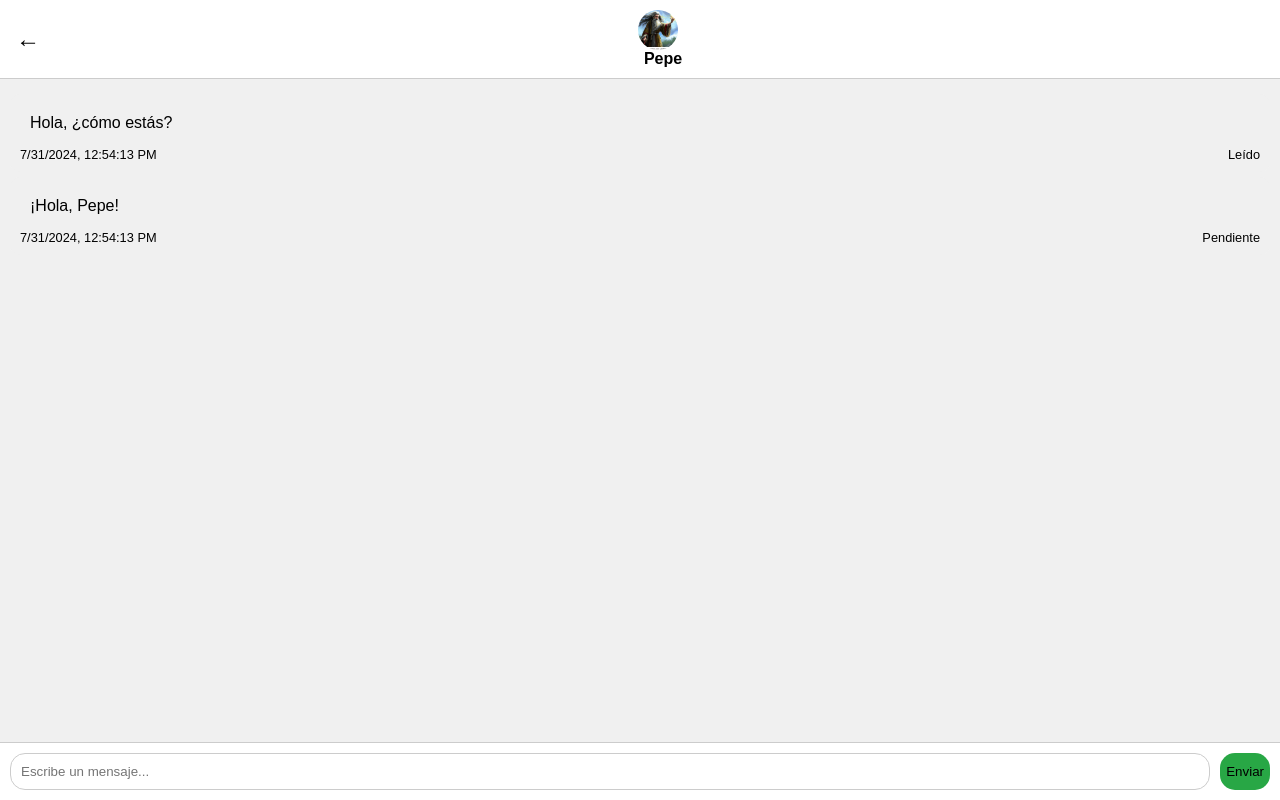
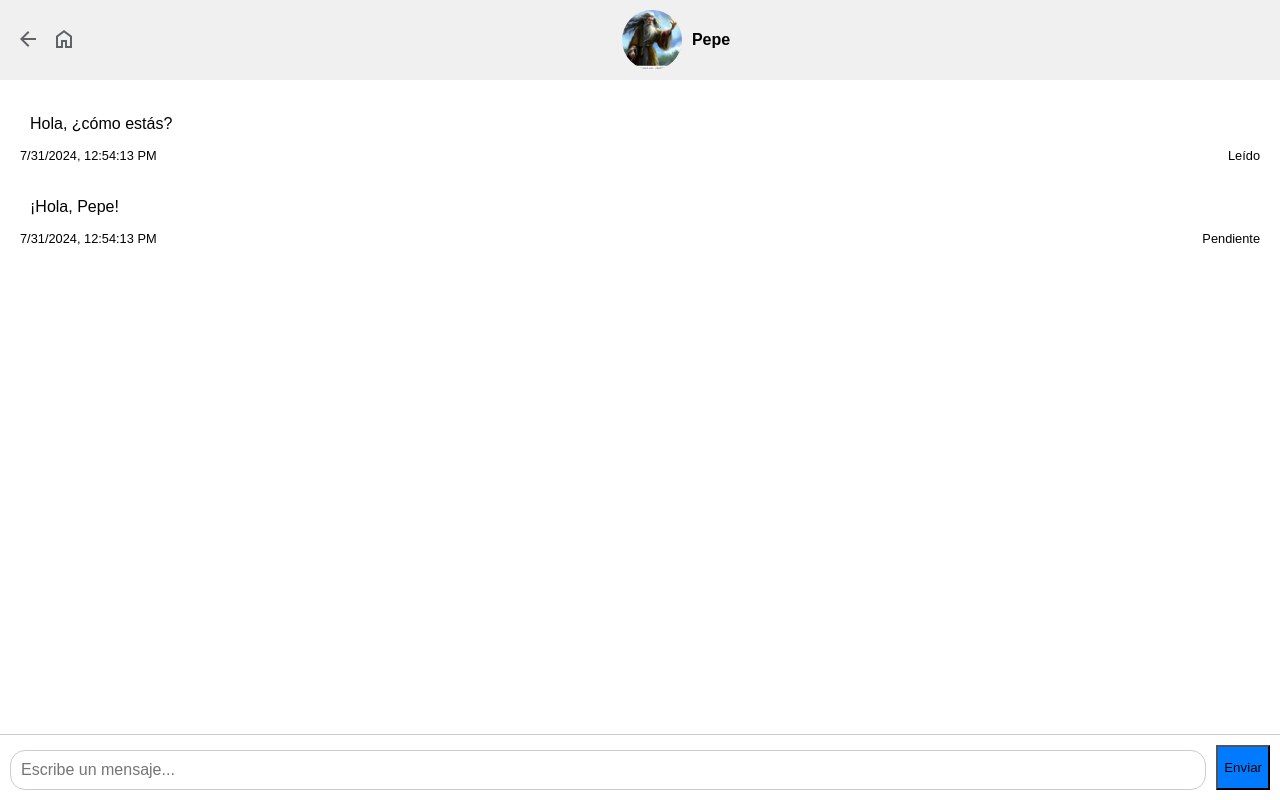
Before and after one commit to Luishub7/utnver, a React (Vite) app: page /chat/1 in a window 1280 px wide. Built offline with nearby package versions, Linux system fonts and the light colour scheme.

Commit message:
botones home y arrow

```diff
--- a/src/componentes/Chat.jsx
+++ b/src/componentes/Chat.jsx
@@ -49,8 +49,11 @@ const Chat = () => {
   return (
     <div className="chat-container">
       <div className="chat-header">
-        <button className="back-button" onClick={() => navigate('/')}>
-          ←
+        <button className="back-button" onClick={() => navigate(-1)}>
+          <img src="/imagenes/arrow_back.svg" alt="Back" />
+        </button>
+        <button className="home-button" onClick={() => navigate('/')}>
+          <img src="/imagenes/home.svg" alt="Home" />
         </button>
         <div className="contact-info-chat" onClick={handleContactClick}>
           <img src={contact.avatar} alt={`${contact.name} avatar`} className="contact-avatar" />
--- a/src/componentes/ContactList.jsx
+++ b/src/componentes/ContactList.jsx
@@ -3,7 +3,7 @@
 import React, { useState, useEffect } from 'react';
 import { Link, useNavigate } from 'react-router-dom';
 import '../estilos/ContactList.css';
-import { loadFromLocalStorage, saveToLocalStorage } from '../data/localStorage';
+import { loadFromLocalStorage } from '../data/localStorage';
 
 const getLastMessage = (messages, contactId) => {
   const contactMessages = messages
--- a/src/componentes/ContactSettings.jsx
+++ b/src/componentes/ContactSettings.jsx
@@ -7,13 +7,16 @@ import { loadFromLocalStorage } from '../data/localStorage';
 const ContactSettings = () => {
   const { contactId } = useParams();
   const navigate = useNavigate();
-  const contact = loadFromLocalStorage('contacts').find(c => c.id == contactId);
+  const contact = loadFromLocalStorage('contacts').find(c => c.id === contactId);
 
   return (
     <div className="settings-container">
       <div className="settings-header">
         <button className="back-button" onClick={() => navigate(-1)}>
-          ←
+          <img src="/imagenes/arrow_back.svg" alt="Back" />
+        </button>
+        <button className="home-button" onClick={() => navigate('/')}>
+          <img src="/imagenes/home.svg" alt="Home" />
         </button>
         <img src={contact.avatar} alt={`${contact.name} avatar`} className="contact-avatar" />
         <h1>Configuraciones de {contact.name}</h1>
--- a/src/componentes/NewContact.jsx
+++ b/src/componentes/NewContact.jsx
@@ -19,44 +19,61 @@ const NewContact = () => {
     '/imagenes/5.webp',
     '/imagenes/6.webp',
     '/imagenes/7.webp',
-    '/imagenes/8.webp',
-    '/imagenes/9.webp',
-    '/imagenes/10.webp',
-
+    '/imagenes/8.webp'
   ];
 
-  const handleAddContact = () => {
-    if (name && avatar) {
+  const handleSubmit = (e) => {
+    e.preventDefault();
+    const newContact = {
+      id: Date.now(),
+      name,
+      avatar
+    };
+
     const contacts = loadFromLocalStorage('contacts') || [];
-      const newContact = {
-        id: contacts.length + 1,
-        name: name,
-        avatar: avatar,
-      };
-      const updatedContacts = [...contacts, newContact];
-      saveToLocalStorage('contacts', updatedContacts);
-      navigate('/'); // Redirige a la lista de contactos
-    }
+    contacts.push(newContact);
+    saveToLocalStorage('contacts', contacts);
+
+    navigate('/');
   };
 
   return (
     <div className="new-contact-container">
+      <div className="new-contact-header">
+        <button className="back-button" onClick={() => navigate(-1)}>
+          <img src="/imagenes/arrow_back.svg" alt="Back" />
+        </button>
+        <button className="home-button" onClick={() => navigate('/')}>
+          <img src="/imagenes/home.svg" alt="Home" />
+        </button>
+      </div>
       <h2>Nuevo Contacto</h2>
+      <form className="new-contact-form" onSubmit={handleSubmit}>
+        <label>
+          Nombre:
           <input
             type="text"
-        placeholder="Nombre del contacto"
             value={name}
             onChange={(e) => setName(e.target.value)}
+            required
           />
-      <select value={avatar} onChange={(e) => setAvatar(e.target.value)}>
-        <option value="">Seleccionar Avatar</option>
-        {avatarOptions.map((option, index) => (
-          <option key={index} value={option}>
+        </label>
+        <label>
+          Avatar:
+          <select value={avatar} onChange={(e) => setAvatar(e.target.value)} required>
+            <option value="">Seleccionar avatar</option>
+            {avatarOptions.map((option) => (
+              <option key={option} value={option}>
+                <img src={option} alt="Avatar opción" className="avatar-option" />
                 {option}
               </option>
             ))}
           </select>
-      <button onClick={handleAddContact}>Guardar Contacto</button>
+        </label>
+        <button type="submit" className="new-contact-submit">
+          Guardar
+        </button>
+      </form>
     </div>
   );
 };
--- a/src/estilos/Chat.css
+++ b/src/estilos/Chat.css
@@ -1,4 +1,5 @@
 /* src/estilos/Chat.css */
+
 .chat-container {
   display: flex;
   flex-direction: column;
@@ -8,67 +9,39 @@
 .chat-header {
   display: flex;
   align-items: center;
+  justify-content: space-between;
   padding: 10px;
-  border-bottom: 1px solid #ccc;
-  background-color: white;
+  background-color: #f0f0f0;
 }
 
-.back-button {
-  font-size: 1.5em;
-  background: none;
+.back-button, .home-button {
+  background-color: transparent;
   border: none;
   cursor: pointer;
+}
+
+.contact-info-chat {
+  display: flex;
+  align-items: center;
+  cursor: pointer;
+  flex-grow: 1;
+  justify-content: center;
+}
+
+.contact-avatar {
+  width: 40px;
+  height: 40px;
+  border-radius: 50%;
+  margin-right: 10px;
+}
+
+.contact-name {
+  font-weight: bold;
 }
 
 .messages-container {
   flex-grow: 1;
   overflow-y: auto;
   padding: 10px;
+  background-color: #fff;
 }
-
-.message-input-container {
-  display: flex;
-  padding: 10px;
-  border-top: 1px solid #ccc;
-  background-color: white;
-}
-
-.message-input-container input {
-  flex-grow: 1;
-  margin-right: 10px;
-}
-.contact-info-chat {
-  flex-grow: 1;
-  display: flex;
-  flex-direction: column;
-  align-items: center;
-}
-.button {
-  padding: 10px 15px;
-  border: none;
-  border-radius: 5px;
-  cursor: pointer;
-  color: white;
-}
-
-.message-input-container button {
-  background-color: #28a745;
-  border: none;
-  border-radius: 15px;
-}
-
-.message-input-container button:hover {
-  background-color: #218838;
-}
-
-@media (max-width: 768px) {
-  .back-button {
-    font-size: 1.2em;
-  }
-}
-
-@media (min-width: 769px) and (max-width: 1200px) {
-  .chat-header {
-    padding: 8px;
-  }
-}
--- a/src/estilos/ContactList.css
+++ b/src/estilos/ContactList.css
@@ -1,92 +1,84 @@
 /* src/estilos/ContactList.css */
+
 .contact-list-container {
-  position: relative;
-  padding-top: 60px;
+  padding: 20px;
 }
 
 .contact-search {
   display: flex;
-  justify-content: space-evenly;
-  position: fixed;
-  top: 0;
-  left: 0;
-  right: 0;
-  z-index: 1000;
-  padding: 10px;
-  background-color: #ffffff0d;
+  justify-content: space-between;
+  margin-bottom: 20px;
 }
 
 .search-input {
-  width: 60%;
+  width: 70%;
   padding: 10px;
-  border: 1px solid #ccc;
-  border-radius: 15px;
+  font-size: 16px;
 }
-.add-contact-button{
-  border-radius: 15px;
-  border-style: none;
-  background-color: #52cf52;
 
+.add-contact-button {
+  padding: 10px 20px;
+  background-color: #A3C9A8;
+  color: #fff;
+  border: none;
+  cursor: pointer;
+  border-radius: 5px;
 }
+
 .contact-list {
   list-style: none;
   padding: 0;
-  margin: 0;
 }
 
 .contact-item {
   display: flex;
-  align-items: flex-start;
+  justify-content: space-between;
+  align-items: center;
   padding: 10px;
-  border-bottom: 1px solid #ccc;
+  border-bottom: 1px solid #ddd;
 }
 
 .contact-link {
   text-decoration: none;
-  color: black;
+  color: inherit;
   display: flex;
   align-items: center;
-  width: 100%;
+  flex-grow: 1;
+}
+
+.contact-avatar {
+  width: 50px;
+  height: 50px;
+  border-radius: 50%;
+  margin-right: 10px;
 }
 
 .contact-info-main {
-  flex-grow: 1;
   display: flex;
   flex-direction: column;
-  justify-content: flex-start;
+}
+
+.contact-name {
+  font-weight: bold;
 }
 
 .contact-lastMessage {
-  font-size: 0.9em;
-  color: #555;
+  font-size: 14px;
+  color: #888;
 }
 
 .contact-date-status {
   display: flex;
   flex-direction: column;
   align-items: flex-end;
-  margin-left: 10px;
 }
 
 .contact-date {
-  font-size: 0.8em;
-  color: #999;
+  font-size: 12px;
+  color: #aaa;
 }
 
 .contact-status {
-  font-size: 0.8em;
-  color: #999;
-  margin-top: 5px;
+  font-size: 12px;
+  color: #4caf50;
 }
-
-.contact-status.read {
-  color: green;
-}
-
-.contact-status.delivered {
-  color: blue;
-}
-
-.contact-status.pending {
-  color: orange;
-}
--- a/src/estilos/ContactSettings.css
+++ b/src/estilos/ContactSettings.css
@@ -1,30 +1,32 @@
 /* src/estilos/ContactSettings.css */
-@import './common.css';
 
 .settings-container {
   padding: 20px;
-  border: 1px solid #ccc;
-  border-radius: 10px;
-  margin: 10px;
-  background-color: white;
 }
 
 .settings-header {
   display: flex;
   align-items: center;
+  justify-content: space-between;
   margin-bottom: 20px;
 }
 
-.back-button {
-  font-size: 1.5em;
-  background: none;
+.back-button, .home-button {
+  background-color: transparent;
   border: none;
   cursor: pointer;
-  margin-right: 10px;
+}
+
+.contact-avatar {
+  width: 60px;
+  height: 60px;
+  border-radius: 50%;
 }
 
 h1 {
-  margin: 0;
+  margin-left: 10px;
+  font-size: 20px;
+  font-weight: bold;
 }
 
 ul {
@@ -33,13 +35,7 @@ ul {
 }
 
 li {
-  padding: 10px;
-  border: 1px solid #ccc;
-  border-radius: 10px;
-  margin: 10px 0;
+  padding: 10px 0;
+  border-bottom: 1px solid #ddd;
   cursor: pointer;
 }
-
-li:hover {
-  background-color: #f0f0f0;
-}
--- a/src/estilos/NewContact.css
+++ b/src/estilos/NewContact.css
@@ -1,35 +1,48 @@
 /* src/estilos/NewContact.css */
+
 .new-contact-container {
+  padding: 20px;
+}
+
+.new-contact-header {
+  display: flex;
+  align-items: center;
+  justify-content: space-between;
+}
+
+.back-button, .home-button {
+  background-color: transparent;
+  border: none;
+  cursor: pointer;
+}
+
+h2 {
+  margin: 20px 0;
+  font-size: 24px;
+}
+
+.new-contact-form {
   display: flex;
   flex-direction: column;
-  align-items: center;
-  margin-top: 50px;
 }
 
-.new-contact-container h2 {
-  margin-bottom: 20px;
-}
-
-.new-contact-container input,
-.new-contact-container select {
-  padding: 10px;
-  border: 1px solid #ccc;
-  border-radius: 5px;
+label {
   margin-bottom: 15px;
 }
 
-.button {
-  padding: 10px 15px;
-  border: none;
-  border-radius: 5px;
-  cursor: pointer;
-  color: white;
+input[type="text"], select {
+  width: 100%;
+  padding: 10px;
+  font-size: 16px;
+  margin-top: 5px;
 }
 
-.new-contact-container button {
-  background-color: #28a745;
+.new-contact-submit {
+  padding: 10px 20px;
+  background-color: #A3C9A8;
+  color: #fff;
+  border: none;
+  cursor: pointer;
+  border-radius: 5px;
+  align-self: flex-end;
 }
-
-.new-contact-container button:hover {
-  background-color: #218838;
-}
```
Also changed, not shown: public/imagenes/arrow_back.svg (added), public/imagenes/home.svg (added). Lines whose indentation alone changed are shown as unchanged.
